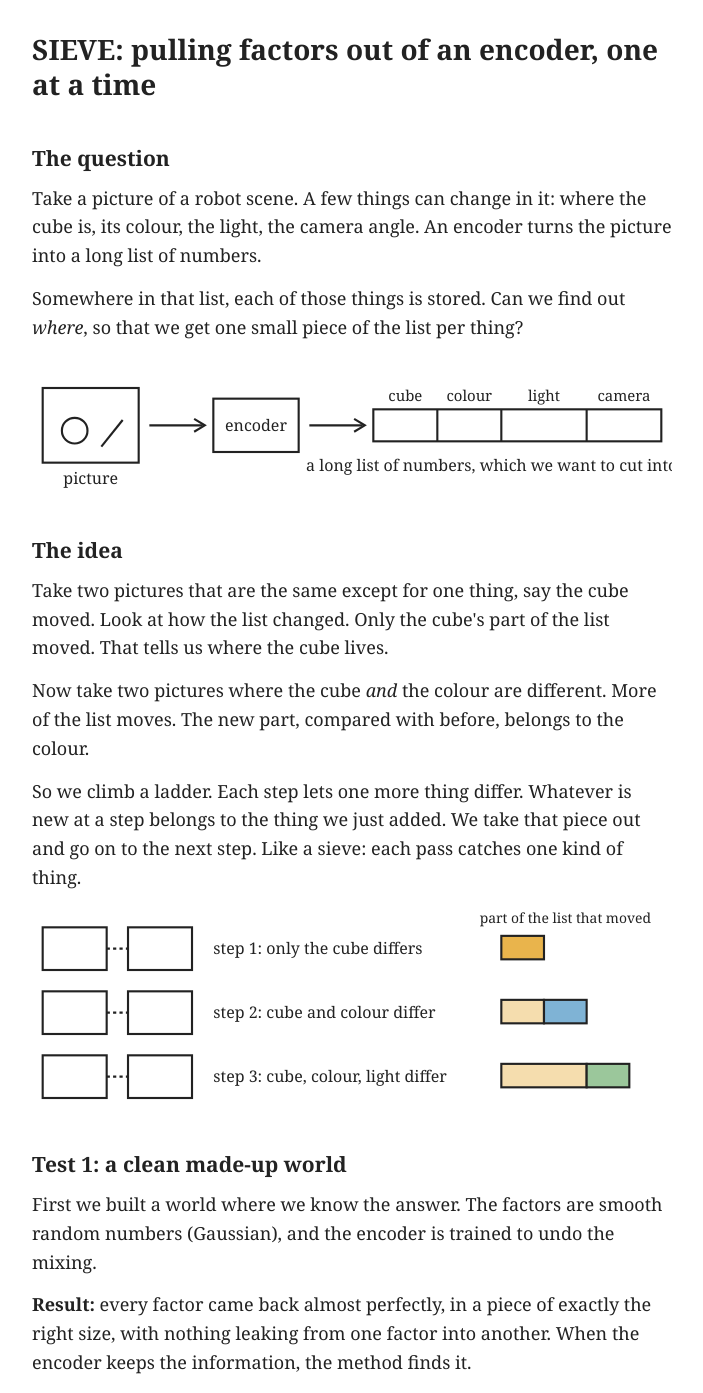
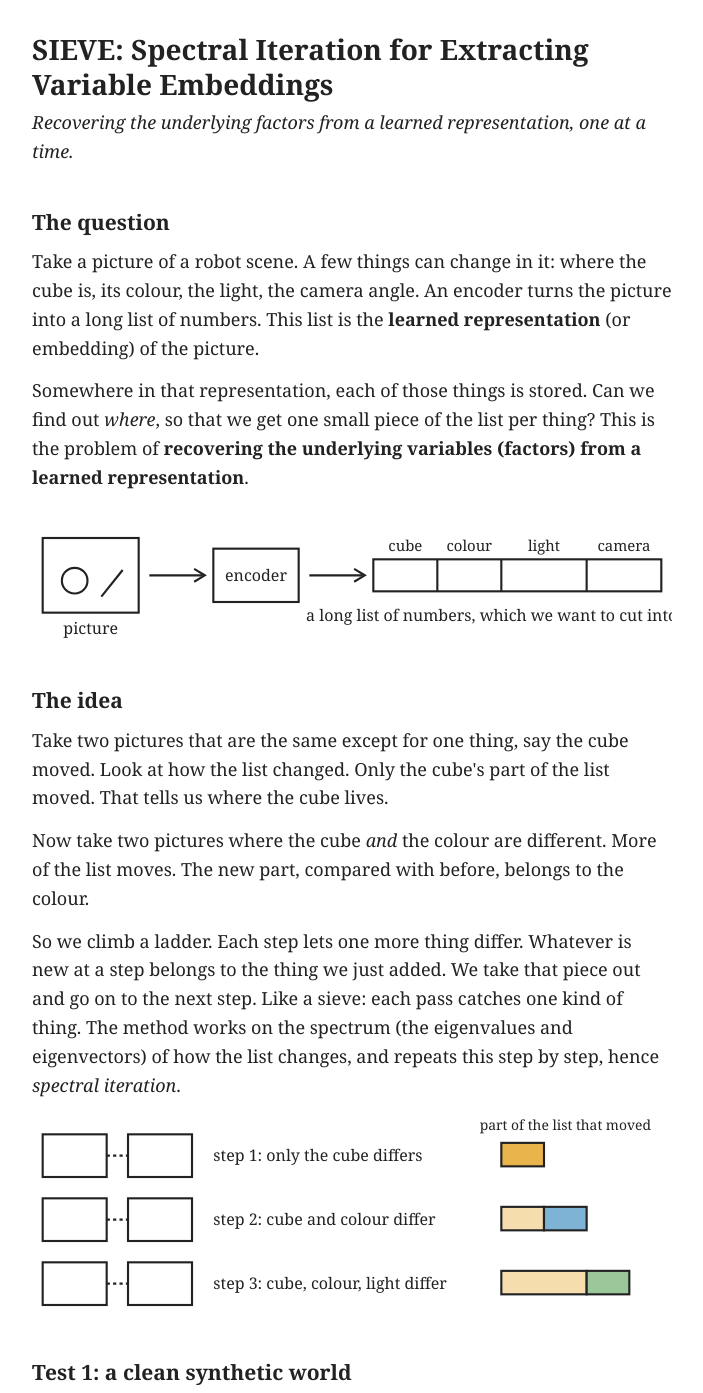
Before and after one commit to sievejepa/sievejepa.github.io, a plain HTML site: page report.html in a window 1280 px wide. Shown: the top 1393 px of the page, without its empty margins (288-991 px from the left). Drawn offline with Linux system fonts and the light colour scheme.

Commit message:
Report: technical terms and SIEVE full form
Co-Authored-By: Claude Sonnet 5.5 <noreply@anthropic.com>

```diff
--- a/report.html
+++ b/report.html
@@ -19,11 +19,12 @@ th{border-bottom:2px solid #222}
 .end{margin-top:40px;padding-top:14px;border-top:1px solid #ccc;font-size:16px}
 </style></head><body><main>
 
-<h1>SIEVE: pulling factors out of an encoder, one at a time</h1>
+<h1>SIEVE: Spectral Iteration for Extracting Variable Embeddings</h1>
+<p><em>Recovering the underlying factors from a learned representation, one at a time.</em></p>
 
 <h2>The question</h2>
-<p>Take a picture of a robot scene. A few things can change in it: where the cube is, its colour, the light, the camera angle. An encoder turns the picture into a long list of numbers.</p>
-<p>Somewhere in that list, each of those things is stored. Can we find out <em>where</em>, so that we get one small piece of the list per thing?</p>
+<p>Take a picture of a robot scene. A few things can change in it: where the cube is, its colour, the light, the camera angle. An encoder turns the picture into a long list of numbers. This list is the <b>learned representation</b> (or embedding) of the picture.</p>
+<p>Somewhere in that representation, each of those things is stored. Can we find out <em>where</em>, so that we get one small piece of the list per thing? This is the problem of <b>recovering the underlying variables (factors) from a learned representation</b>.</p>
 
 <svg viewBox="0 0 600 130" role="img" aria-label="A picture goes into an encoder and comes out as a long list, which we want to cut into pieces, one per factor">
  <rect x="10" y="30" width="90" height="70" fill="none" stroke="#222" stroke-width="2"/>
@@ -48,7 +49,7 @@ th{border-bottom:2px solid #222}
 <h2>The idea</h2>
 <p>Take two pictures that are the same except for one thing, say the cube moved. Look at how the list changed. Only the cube's part of the list moved. That tells us where the cube lives.</p>
 <p>Now take two pictures where the cube <em>and</em> the colour are different. More of the list moves. The new part, compared with before, belongs to the colour.</p>
-<p>So we climb a ladder. Each step lets one more thing differ. Whatever is new at a step belongs to the thing we just added. We take that piece out and go on to the next step. Like a sieve: each pass catches one kind of thing.</p>
+<p>So we climb a ladder. Each step lets one more thing differ. Whatever is new at a step belongs to the thing we just added. We take that piece out and go on to the next step. Like a sieve: each pass catches one kind of thing. The method works on the spectrum (the eigenvalues and eigenvectors) of how the list changes, and repeats this step by step, hence <em>spectral iteration</em>.</p>
 
 <svg viewBox="0 0 600 190" role="img" aria-label="A ladder of picture pairs. Step 1: only the cube differs. Step 2: cube and colour. Step 3: cube, colour and light. The new part at each step is picked out.">
  <g stroke="#222" stroke-width="2" fill="none">
@@ -68,7 +69,7 @@ th{border-bottom:2px solid #222}
  <text x="500" y="16" font-size="13" text-anchor="middle">part of the list that moved</text>
 </svg>
 
-<h2>Test 1: a clean made-up world</h2>
+<h2>Test 1: a clean synthetic world</h2>
 <p>First we built a world where we know the answer. The factors are smooth random numbers (Gaussian), and the encoder is trained to undo the mixing.</p>
 <p><b>Result:</b> every factor came back almost perfectly, in a piece of exactly the right size, with nothing leaking from one factor into another. When the encoder keeps the information, the method finds it.</p>
 
```
